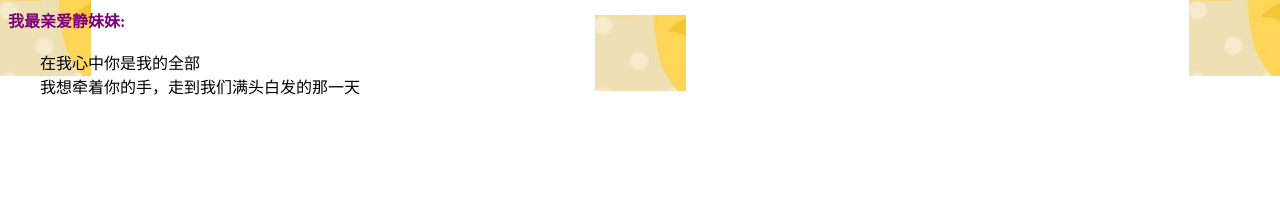
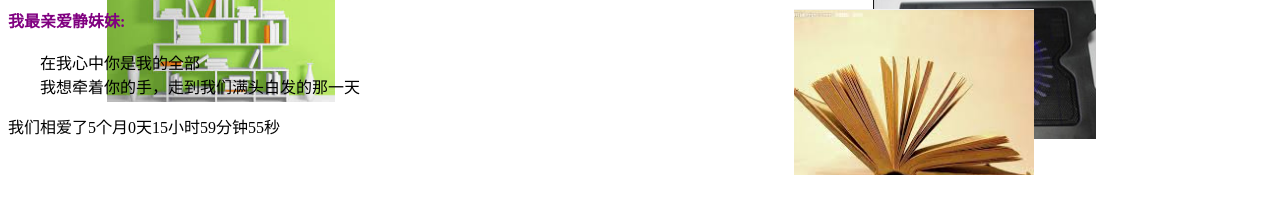
Before and after one commit to Jaxlying/index, a plain HTML site: page index.html in a window 1280 px wide. Drawn offline with Linux system fonts and the light colour scheme.

Commit message:
add backimg

```diff
--- a/index.html
+++ b/index.html
@@ -5,8 +5,6 @@
     <meta charset="UTF-8">
     <link rel="stylesheet" href="css/main.css">
     <script src="js/jquery-3.0.0.min.js"></script>
-
-
 </head>
 <body>
 <div>
@@ -14,11 +12,16 @@
         <div class="title"><strong>我最亲爱静妹妹:</strong></div><br>
         <div>　　在我心中你是我的全部</div>
         <div>　　我想牵着你的手，走到我们满头白发的那一天</div>
+        <p class="love"></p>
     </div>
 </div>
 
+
+
 <script src="js/img.js"></script>
+<script src="js/time.js"></script>
 <script src="js/print.js"></script>
+
 
 </body>
 </html>
--- a/js/img.js
+++ b/js/img.js
@@ -2,8 +2,42 @@
  * Created by Jaxlying on 2016/8/3.
  */
 $(document).ready(function () {
-    var img1 = Math.ceil(Math.random()*5);
-    var img2 = Math.ceil(Math.random()*5);
-    var img3 = Math.ceil(Math.random()*5);
-    $("body").css({"background-image":"url(img/" + img1 + ".png),url(img/" + img2 + ".png),url(img/" + img3 + ".png)","background-repeat":"no-repeat","background-position":"right top,left top,center"})
+    var imgnum = 10;  //图片总个数
+    var time=2000;   //间隔时间
+    var img1,img2,img3,img4;
+    var pox1,poy1,pox2,poy2,pox3,poy3,pox4,poy4;
+    play3();
+    function play3() {
+        img1 = Math.ceil(Math.random()*imgnum);
+        img2 = Math.ceil(Math.random()*imgnum);
+        img3 = Math.ceil(Math.random()*imgnum);
+        pox1=Math.random()*100,poy1=-Math.random()*400;
+        pox2=Math.random()*100,poy2=-Math.random()*400;
+        pox3=Math.random()*100,poy3=-Math.random()*400;
+        $("body").css({"background-image":"url(img/" + img1 + ".png),url(img/" + img2 + ".png),url(img/" + img3 + ".png)","background-repeat":"no-repeat","background-position": pox1 + "%" + poy1 + "%,"+ pox2 + "%" + poy2 + "%," + pox3 + "%" + poy3 + "%"});
+        setTimeout(play2,time);
+    }
+
+    function play2() {
+        img1 = Math.ceil(Math.random()*imgnum);
+        img2 = Math.ceil(Math.random()*imgnum);
+        pox1=Math.random()*100,poy1=-Math.random()*400;
+        pox2=Math.random()*100,poy2=-Math.random()*400;
+        $("body").css({"background-image":"url(img/" + img1 + ".png),url(img/" + img2 + ".png)","background-repeat":"no-repeat","background-position": pox1 + "%" + poy1 + "%,"+ pox2 + "%" + poy2 + "%"});
+        setTimeout(play4,time)
+    }
+
+    function play4() {
+        img1 = Math.ceil(Math.random()*imgnum);
+        img2 = Math.ceil(Math.random()*imgnum);
+        img3 = Math.ceil(Math.random()*imgnum);
+        img4 = Math.ceil(Math.random()*imgnum);
+        pox1=Math.random()*100,poy1=-Math.random()*400;
+        pox2=Math.random()*100,poy2=-Math.random()*400;
+        pox3=Math.random()*100,poy3=-Math.random()*400;
+        pox4=Math.random()*100,poy4=-Math.random()*400;
+        $("body").css({"background-image":"url(img/" + img1 + ".png),url(img/" + img2 + ".png),url(img/" + img3 + ".png),url(img/" + img4 + ".png)","background-repeat":"no-repeat","background-position": pox1 + "%" + poy1 + "%,"+ pox2 + "%" + poy2 + "%," + pox3 + "%" + poy3 + "%," + pox4 + "%" + poy4 + "%"});
+        setTimeout(play3,time)
+    }
+
 });
--- a/js/time.js
+++ b/js/time.js
@@ -4,6 +4,7 @@
 /**
  * 计时
  */
+refreshLove();
 function refreshLove() {
     var startTime = new Date();
     startTime.setFullYear(2016,3-1,6);
@@ -20,6 +21,6 @@ function refreshLove() {
     var loveHours = parseInt((tollSeconds-loveMonths*month-loveDays*day)/hour);
     var loveMinutes = parseInt((tollSeconds-loveMonths*month-loveDays*day-loveHours*hour)/minute);
     var loveSeconds = parseInt(tollSeconds-loveMonths*month-loveDays*day-loveHours*hour-loveMinutes*minute);
-    document.getElementById('love').innerHTML = "我们相爱了"+loveMonths+"个月"+loveDays+"天"+loveHours+"小时"+loveMinutes+"分钟"+loveSeconds+"秒";
+    $('.love').text("我们相爱了"+loveMonths+"个月"+loveDays+"天"+loveHours+"小时"+loveMinutes+"分钟"+loveSeconds+"秒");
     setTimeout("refreshLove()",1000);
 }
```
Also changed, not shown: img/10.png (added), img/6.png (added), img/7.png (added), img/8.png (added), img/9.png (added).
